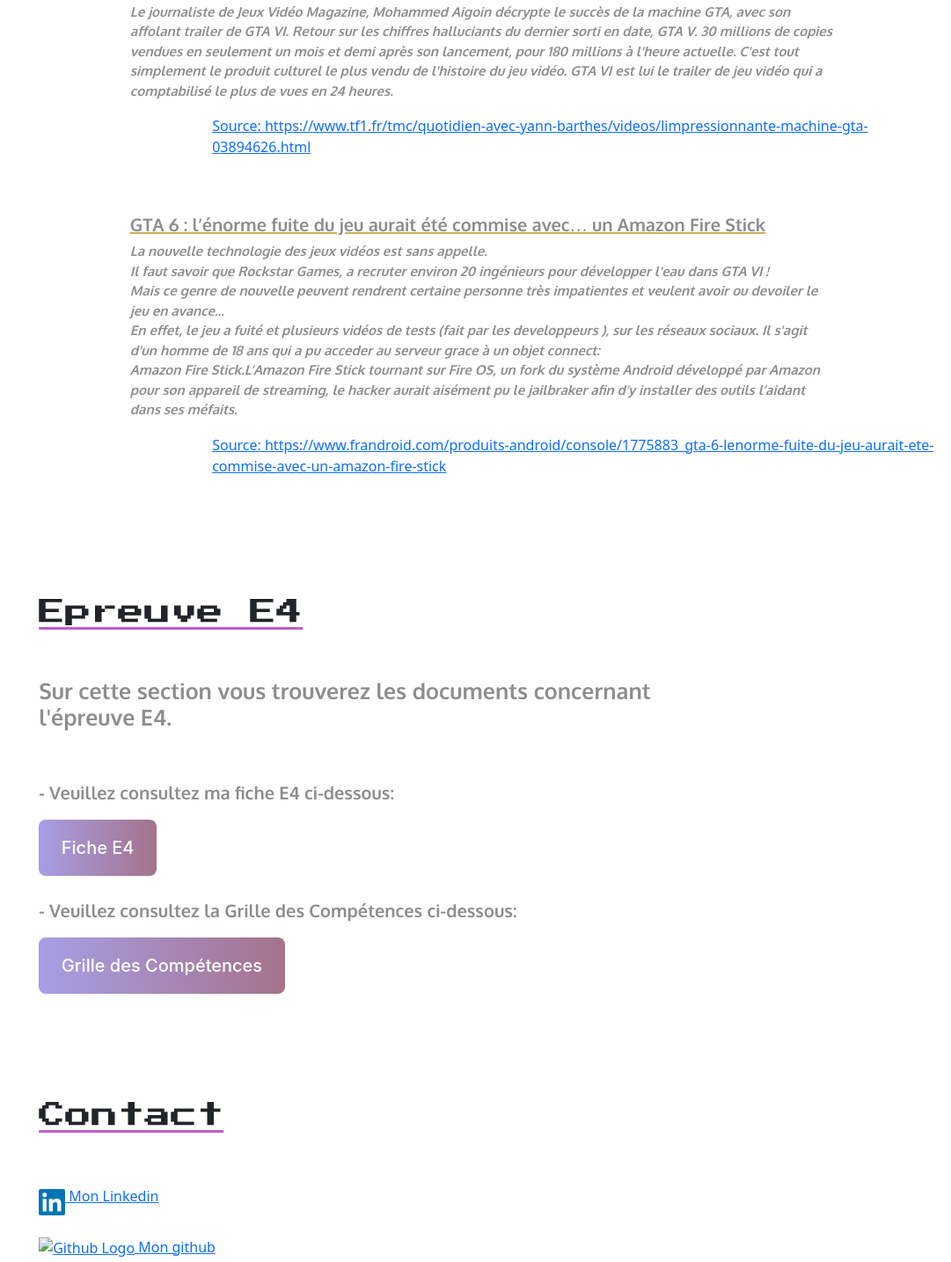
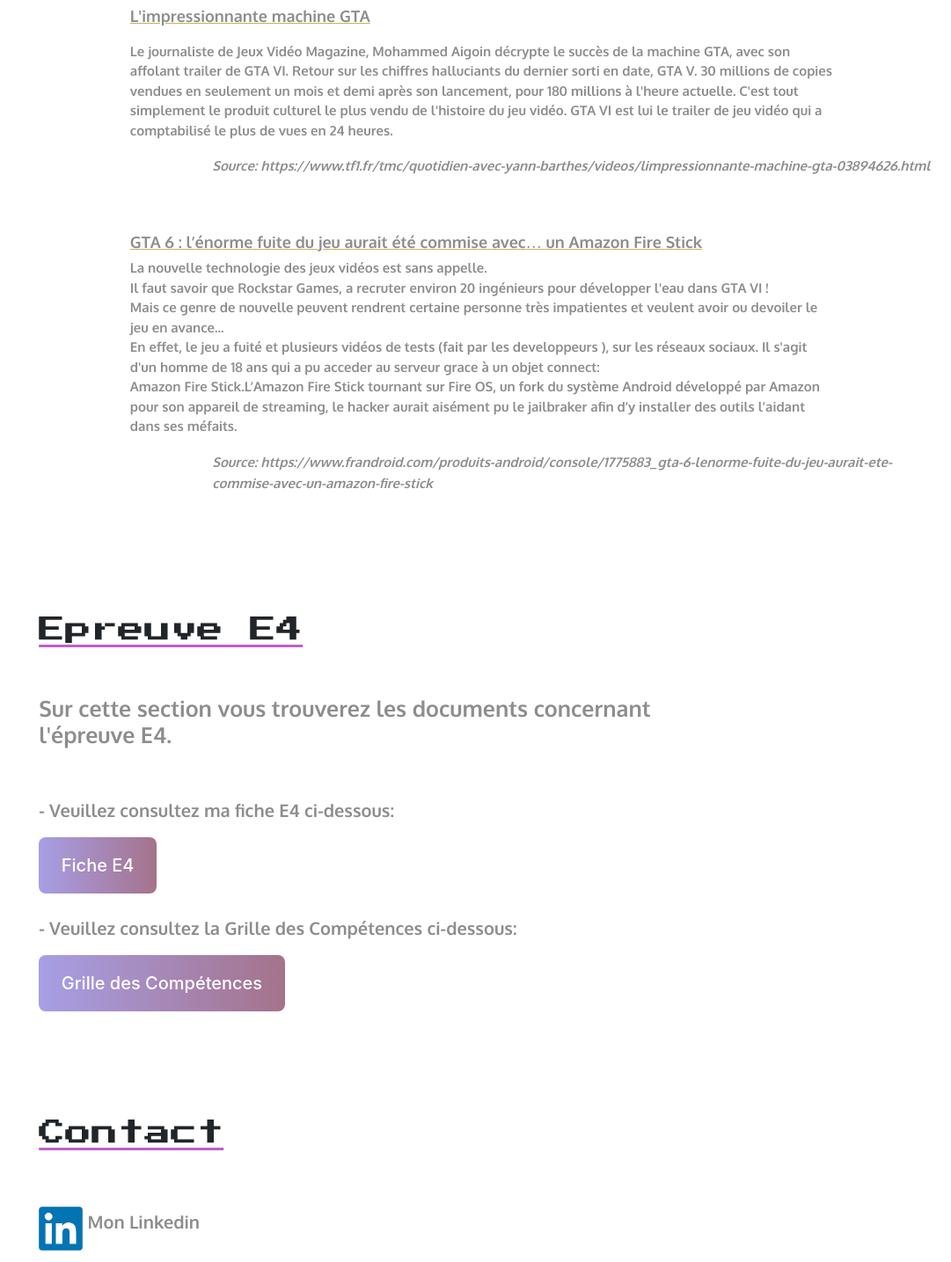
Before and after one commit to tsysy93/portfolio, a plain HTML site: page index.html in a window 1280 px wide. Shown: the part 3985-5420 px from the top of the page at 88% size, without its empty margins (199-1280 px from the left). Drawn offline with nearby package versions, Linux system fonts and the light colour scheme.

Commit message:
Update portfolio.css

```diff
--- a/portfolio.css
+++ b/portfolio.css
@@ -49,7 +49,7 @@
 }
 
 .sidebar a:hover {
-    color: #eceef0;
+    color: #da6505;
 }
 
 .sidebar h1 {
@@ -361,6 +361,15 @@
             padding: 10px; /* Marge intérieure de 10 pixels */
             width: 29%; /* Largeur du cadre, ajustez selon vos besoins */
 }
+.contenu-texte .content-section #intro{
+    margin-left: 10%;
+    width: 800px;
+    font-family: 'Oxygen';
+    color:#05060675;
+    font-size: 20px;
+
+}
+
 
 
 .contenu-texte .content-section #gta{
@@ -368,10 +377,9 @@
     width: 800px;
     font-family: 'Oxygen';
     color:#05060675;
-    font-size: 20px;
+    font-size: 18px;
     text-decoration: underline;
     text-decoration-color: rgb(203, 175, 93) ;
-
 
 }
 
@@ -382,13 +390,22 @@
     font-family: 'Oxygen';
     color:#05060675;
     font-size: 15px;
-    font-style: italic;
+
 }
 
 
+.contenu-texte .content-section #source a {
+    width: 800px;
+    font-family: 'Oxygen';
+    color: #05060675;
+    font-size: 15px;
+    font-style: italic;
+    text-decoration: none; /* Enlever le soulignement du lien */
+  }
 
-
-
+  .contenu-texte .content-section #source a:hover {
+    border-bottom: 1px solid rgba(118, 18, 240, 0.849); /* Ajouter une bordure en bas au survol */
+  }
 
 
 
@@ -457,11 +474,6 @@
 
 
 
-
-
-
-
-
 .contenu-texte #contact{
     font-family: 'Press Start 2P';
     font-size: 30px;
@@ -470,11 +482,38 @@
 }
 
 .contenu-texte #linkedin {
-    width: 30px;
+    width: 50px;
+    height: auto;
+    margin-top: 10px;
+}
+.contenu-texte #github1 {
+    width: 50px;
     height: auto;
     margin-top: 10px;
 }
 
+.contenu-texte #linke {
+    width: 800px;
+    font-family: 'Oxygen';
+    color:#05060675;
+    text-decoration: none;
+    font-size: 20px;
+
+}
+
+.contenu-texte #linke:hover {
+    border-bottom: 1px solid rgba(118, 18, 240, 0.849); /* Ajouter une bordure en bas au survol */
+}
+.contenu-texte #github {
+    width: 800px;
+    font-family: 'Oxygen';
+    color:#05060675;
+    text-decoration: none;
+    font-size: 20px;
+}
+.contenu-texte #github:hover {
+    border-bottom: 1px solid rgba(118, 18, 240, 0.849); /* Ajouter une bordure en bas au survol */
+}
 
 
 footer {
```
